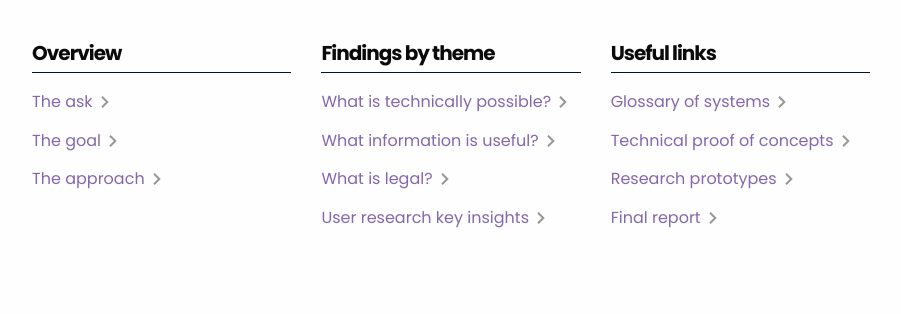
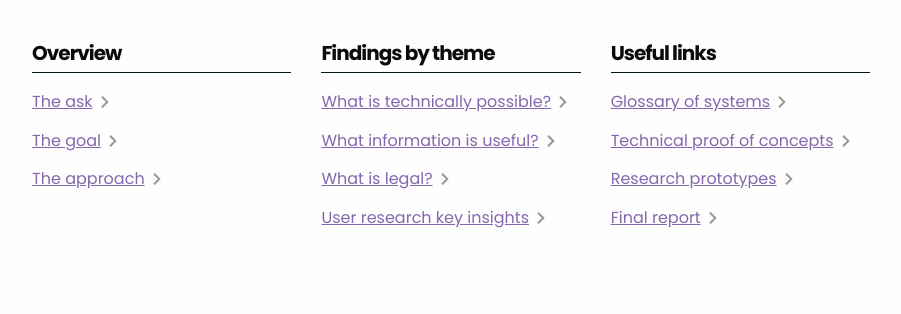
Before and after one commit to jpwmaher/dwp-summary, a PHP site: page /index.html in a window 1280 px wide. Shown: the part 876-1190 px from the top of the page, without its empty margins (240-1141 px from the left). Run offline with PHP 8.4, Linux system fonts and the light colour scheme.

```diff
--- a/css/app.css
+++ b/css/app.css
@@ -1,8 +1,12 @@
-#toc a:hover {
+.btn.btn--underline {
   text-decoration: underline !important;
 }
 
-#toc a:after {
+.btn.btn--arrow {
+  text-decoration: underline !important;
+}
+
+.btn.btn--arrow:after {
   content: '';
   width: 12px;
   height: 10px;
--- a/index.html
+++ b/index.html
@@ -1,6 +1,5 @@
 <!doctype html>
 <html class="no-js" lang="en" dir="ltr">
-
   <head>
     <meta charset="utf-8">
     <meta http-equiv="x-ua-compatible" content="ie=edge">
@@ -12,7 +11,6 @@
     <link href="https://fonts.googleapis.com/css?family=Poppins:300,400,500,600,700,900&display=swap" rel="stylesheet">
     <link rel="stylesheet" href="css/animate.css">
   </head>
-
   <style>
     .scrollToTop {
     width: auto;
@@ -31,37 +29,28 @@
     z-index: 999;
     font-size: 10px;
     }
-
     .scrollToTop a {
     color: white;
     }
-
-
     .scrollToTop a:hover {
     color: #fcfcfc;
     text-decoration: underline;
     }
-
     .scrollToTop:hover {
     text-decoration: none;
     color: #fcfcfc;
     background: #8467ad;
     transition: 2s;
     }
-
   </style>
-
   <body>
     <div class="grid-container">
-
       <ol class="vertical menu sticky scrollToTop" data-magellan>
         <li><a href="#toc">Menu</a></li>
       </ol>
-
       <!-- Hero panel -->
       <div class="grid-y medium-grid-frame">
         <div id="hero" class="cell header medium-cell-block-container wow fadeIn" data-wow-duration="1.5s" data-wow-delay="0.5s">
-
           <h1 class="hero-h1">DWP Health Assessment - Technical Proof of concept</h1>
           <div id="credits">
             <div class="grid-x">
@@ -82,7 +71,6 @@
           <h4><a href="#toc" data-smooth-scroll>Contents</a></h4>
         </div>
       </div>
-
       <!-- Table of contents -->
       <div class="grid-y grid-frame">
         <div class="medium-cell-block-container">
@@ -97,27 +85,27 @@
                   <div class="large-4 medium-4 cell">
                     <h5 class="toc-header">Overview</h5>
                     <ul class="vertical menu" data-smooth-scroll>
-                                        <li><a href="#overview">The ask</a></li>
-                                        <li><a href="#goal">The goal</a></li>
-                                        <li><a href="#approach">The approach</a></li>
+                      <li><a href="#overview" class="btn btn--arrow">The ask</a></li>
+                      <li><a href="#goal" class="btn btn--arrow">The goal</a></li>
+                      <li><a href="#approach" class="btn btn--arrow">The approach</a></li>
                     </ul>
                   </div>
                   <div class="large-4 medium-4 cell">
                     <h5 class="toc-header">Findings by theme</h5>
                     <ul class="vertical menu" data-smooth-scroll>
-                                        <li><a href="possible.html">What is technically possible?</a></li>
-                                        <li><a href="useful.html">What information is useful?</a></li>
-                                        <li><a href="legal.html">What is legal?</a></li>
-                                        <li><a href="research.html">User research key insights</a></li>
+                      <li><a href="possible.html" class="btn btn--arrow">What is technically possible?</a></li>
+                      <li><a href="useful.html" class="btn btn--arrow">What information is useful?</a></li>
+                      <li><a href="legal.html" class="btn btn--arrow">What is legal?</a></li>
+                      <li><a href="research.html" class="btn btn--arrow">User research key insights</a></li>
                     </ul>
                   </div>
                   <div class="large-4 medium-4 cell">
                     <h5 class="toc-header">Useful links</h5>
                     <ul class="vertical menu" data-smooth-scroll>
-                                        <li><a href="systems.html">Glossary of systems</a></li>
-                                        <li><a href="technical-concepts.html">Technical proof of concepts</a></li>
-                                        <li><a href="https://dwp-health-assessment.herokuapp.com/index">Research prototypes</a></li>
-                                        <li><a href="#">Final report</a></li>
+                      <li><a href="systems.html" class="btn btn--arrow">Glossary of systems</a></li>
+                      <li><a href="technical-concepts.html" class="btn btn--arrow">Technical proof of concepts</a></li>
+                      <li><a href="https://dwp-health-assessment.herokuapp.com/index" class="btn btn--arrow">Research prototypes</a></li>
+                      <li><a href="#" class="btn btn--arrow">Final report</a></li>
                     </ul>
                   </div>
                 </div>
@@ -126,7 +114,6 @@
           </div>
         </div>
       </div>
-
       <!-- Overview -->
       <div class="grid-y medium-grid-frame wow fadeIn" data-wow-duration="1.5s" data-wow-delay="0.5s">
         <div class="medium-cell-block-container">
@@ -145,13 +132,11 @@
                   <li>Longer processing of claims</li>
                   <li>A high number of overturned decisions at appeal - often with the presentation of evidence cited as a factor in the appeal decision</li>
                 </ul>
-
               </div>
             </div>
           </div>
         </div>
       </div>
-
       <!-- Goal -->
       <div class="grid-y medium-grid-frame wow fadeIn" data-wow-duration="1.5s" data-wow-delay="0.5s">
         <div class="medium-cell-block-container">
@@ -189,7 +174,6 @@
           </div>
         </div>
       </div>
-
       <!-- The approach -->
       <div class="grid-x  wow fadeIn" data-wow-duration="1.5s" data-wow-delay="0.5s">
         <div class="medium-cell-block-container">
@@ -200,9 +184,7 @@
               </div>
               <div class="auto cell homepage-section">
                 <h2 class="section-header">The approach</h2>
-
                 <p>Firstly we defined the users involved in current service:</p>
-
                 <div id="users-panels" class="grid-x grid-margin-x">
                   <div class="large-3 medium-6 cell">
                     <div class="user-panel">
@@ -237,18 +219,12 @@
                     </div>
                   </div>
                 </div>
-
                 <br />
-
                 <p>We spoke to citizens who have had health related benefit experience (ESA & PiP) to understand their willingness to give their consent to share their medical records with DWP.</p>
-
                 <p>We spoke to Health Care Professionals (focusing more on mental health) to understand their roles and involvement with submitting additional information and evidence on behalf of the citizens to support a claim.</p>
-
                 <p>We also spoke to DWP health benefit processing staff to understand what is useful and trusted information when making a decision.</p>
-
                 <br><br>
                 <p><strong>We interviewed:</strong></p>
-
                 <div id="what-we-did-panels" class="grid-x grid-margin-x">
                   <div class="large-4 cell">
                     <!--  <div class="what-we-did-panel"> -->
@@ -273,8 +249,6 @@
           </div>
         </div>
       </div>
-
-
       <!-- The users
         <div class="grid-y medium-grid-frame wow fadeIn" data-wow-duration="1.5s" data-wow-delay="0.5s">
             <div class="medium-cell-block-container">
@@ -333,7 +307,6 @@
                 </div>
             </div>
         </div> -->
-
       <!-- The systems
         <div class="grid-y medium-grid-frame wow fadeIn" data-wow-duration="1.5s" data-wow-delay="0.5s">
             <div class="medium-cell-block-container">
@@ -392,9 +365,7 @@
                 </div>
             </div>
         </div>  -->
-
     </div>
-
     <script src="js/vendor/jquery.js"></script>
     <script src="js/vendor/what-input.js"></script>
     <script src="js/vendor/foundation.js"></script>
@@ -406,5 +377,4 @@
     </script>
     <script src="js/vendor/top2.js"></script>
   </body>
-
 </html>
--- a/legal.html
+++ b/legal.html
@@ -71,10 +71,10 @@
                   </div>
                 </div>
                 <br />
-                <p>Consent from a GP is not needed if a data sharing agreement is in place with the appropriate governance bodies. This will vary from system to system, these bodies are listed in the <a href="#">data catalogue.</a></p>
+                <p>Consent from a GP is not needed if a data sharing agreement is in place with the appropriate governance bodies. This will vary from system to system, these bodies are listed in the <a href="#" class="btn btn--underline">data catalogue.</a></p>
               </div>
             </div>
-            <a href="index.html#toc">Back to menu</a>
+            <a href="index.html#toc" class="btn btn--underline">Back to menu</a>
           </div>
         </div>
       </div>
--- a/useful.html
+++ b/useful.html
@@ -60,7 +60,7 @@
                 <h2 class="section-header">What is useful?</h2>
                 <p>We’ve spoken to Health Care Professionals and Decision Makers during to determine what data is useful to them in decision making. Our research has found that useful data is very subjective depending on the claimants condition and the particular benefit they’re claiming. It also depends on the HCP’s and Decision makers experience and knowledge to make a decision based on the evidence provided.</p>
                 <p>There is no one answer to what data is useful, this is proven out over the last 3 years of work carried out by DWP in the health space as well as our own research.</p>
-                <p>We have created a <a href="img/data-map.png">Data map</a> which shows what health information is available in each healthcare system. Some information is available in multiple systems.</p>
+                <p>We have created a <a href="img/data-map.png" class="btn btn--underline">Data map</a> which shows what health information is available in each healthcare system. Some information is available in multiple systems.</p>
                 <p>It includes:</p>
                 <ul class="vertical menu overview-menu">
                   <li>Data reference, data item and description</li>
```
Also changed, not shown: possible.html (+7 -7 lines). Lines whose indentation alone changed are shown as unchanged.
